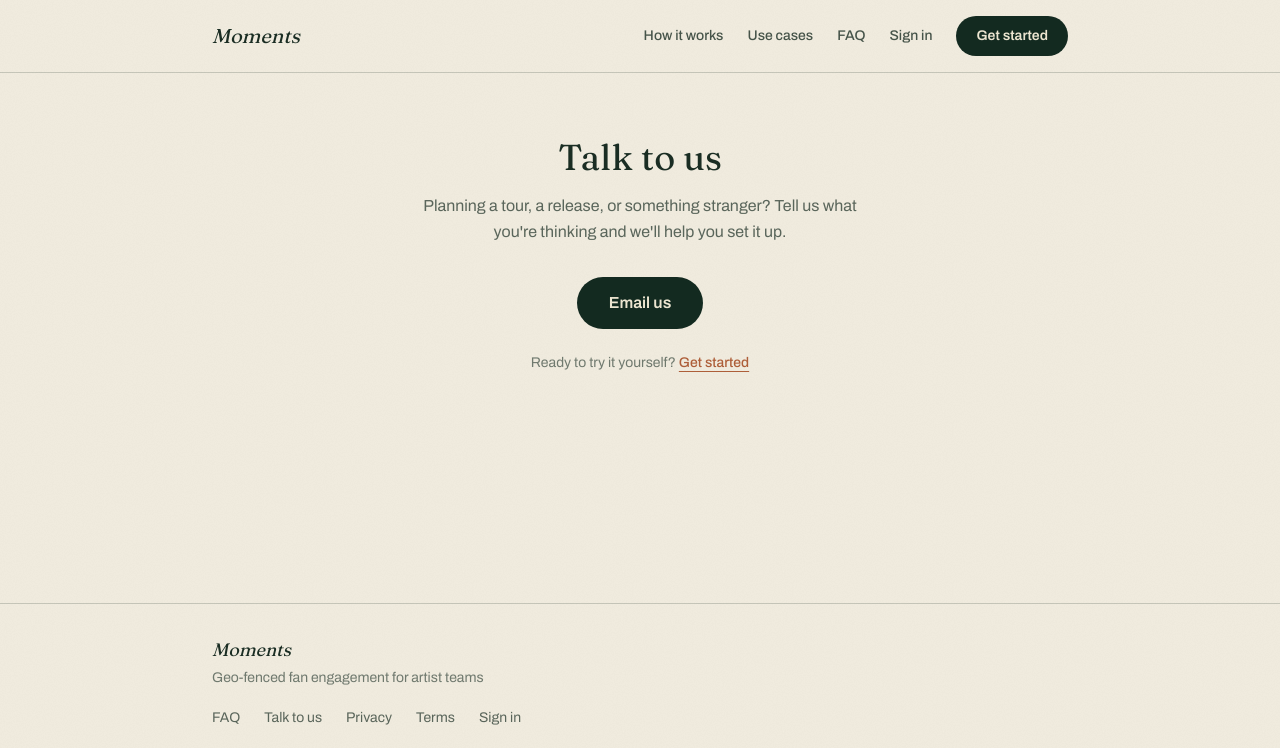
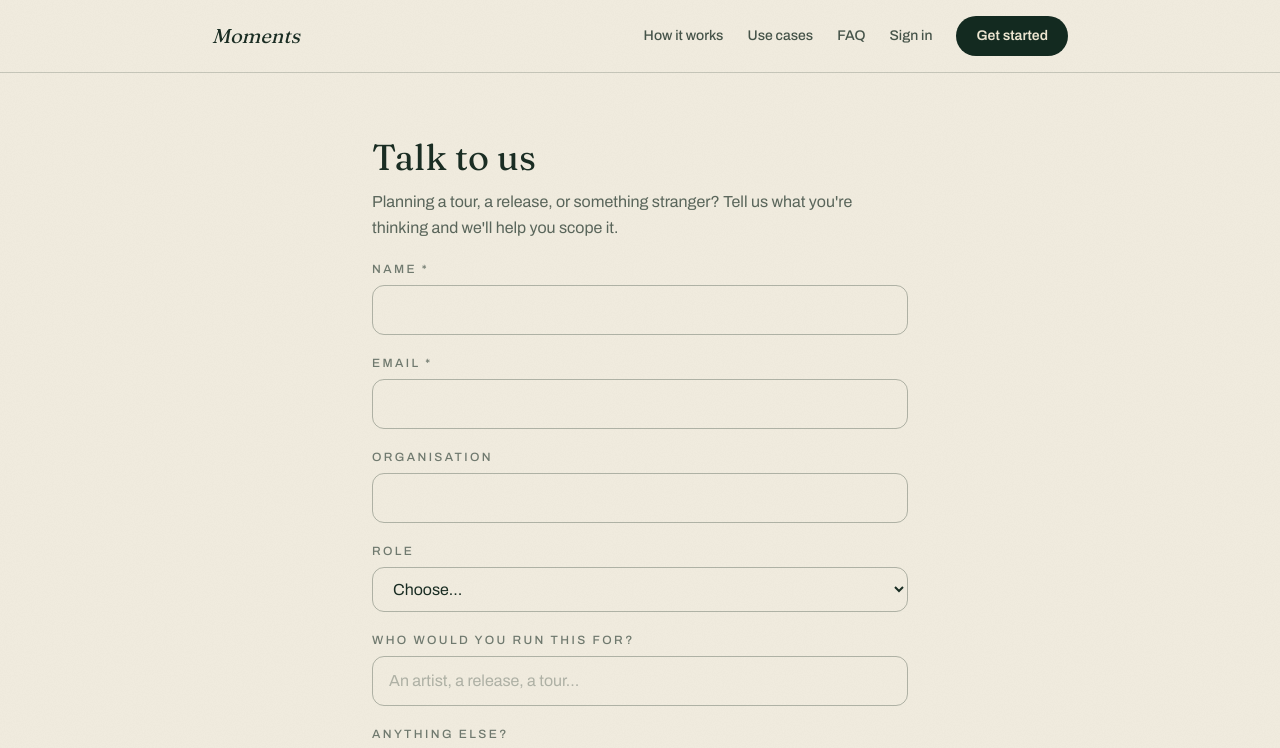
Before and after one commit to kennybay1/tour-activation-mvp, a Next.js app: page /request-access in a window 1280 px wide. Shown: the top 748 px of the page. Built offline with nearby package versions, Linux system fonts and the light colour scheme.

Commit message:
Moments: marketing site, lead capture, admin oversight, reward uploads

```diff
--- a/app/(marketing)/request-access/page.tsx
+++ b/app/(marketing)/request-access/page.tsx
@@ -1,31 +1,8 @@
 import type { Metadata } from "next";
-import Link from "next/link";
+import RequestAccessForm from "./request-form";
 
 export const metadata: Metadata = { title: "Talk to us" };
 
 export default function RequestAccessPage() {
-  return (
-    <div className="mx-auto w-full max-w-2xl px-5 py-16 text-center">
-      <h1 className="font-serif text-4xl">Talk to us</h1>
-      <p className="mx-auto mt-4 max-w-md leading-relaxed text-ink/70">
-        Planning a tour, a release, or something stranger? Tell us what
-        you&apos;re thinking and we&apos;ll help you set it up.
-      </p>
-      <a
-        href="mailto:kennybay@hotmail.co.uk?subject=Moments"
-        className="mt-8 inline-block rounded-full bg-forest-deep px-8 py-3.5 font-semibold text-parchment transition active:scale-[0.98]"
-      >
-        Email us
-      </a>
-      <p className="mt-6 text-sm text-ink/60">
-        Ready to try it yourself?{" "}
-        <Link
-          href="/signup"
-          className="font-medium text-clay underline underline-offset-4"
-        >
-          Get started
-        </Link>
-      </p>
-    </div>
-  );
+  return <RequestAccessForm />;
 }
--- /dev/null
+++ b/app/(marketing)/request-access/request-form.tsx
@@ -0,0 +1,191 @@
+"use client";
+
+import { useState } from "react";
+import Link from "next/link";
+
+const inputCls =
+  "w-full rounded-xl border border-ink/30 bg-transparent px-4 py-3 text-ink placeholder-ink/30 outline-none focus:border-forest";
+const labelCls =
+  "mb-2 mt-5 block text-xs font-medium uppercase tracking-[0.2em] text-ink/60";
+
+const ROLES = ["Artist", "Manager", "Label", "Promoter", "Agency", "Other"];
+
+export default function RequestAccessForm() {
+  const [name, setName] = useState("");
+  const [email, setEmail] = useState("");
+  const [organisation, setOrganisation] = useState("");
+  const [role, setRole] = useState("");
+  const [artistContext, setArtistContext] = useState("");
+  const [message, setMessage] = useState("");
+  const [busy, setBusy] = useState(false);
+  const [error, setError] = useState<string | null>(null);
+  const [done, setDone] = useState(false);
+
+  const onSubmit = async (e: React.FormEvent) => {
+    e.preventDefault();
+    setBusy(true);
+    setError(null);
+    try {
+      const res = await fetch("/api/leads", {
+        method: "POST",
+        headers: { "Content-Type": "application/json" },
+        body: JSON.stringify({
+          name,
+          email,
+          organisation,
+          role,
+          artist_context: artistContext,
+          message,
+        }),
+      });
+      if (res.status === 429) {
+        setError("Too many messages from this connection — try again in an hour.");
+        setBusy(false);
+        return;
+      }
+      const json = await res.json();
+      if (!json.ok) {
+        setError(
+          json.error === "invalid_email"
+            ? "That email address doesn't look right."
+            : "Something went wrong — your message wasn't sent. Please try again."
+        );
+        setBusy(false);
+        return;
+      }
+      setDone(true);
+    } catch {
+      setError(
+        "Something went wrong — your message wasn't sent. Please try again."
+      );
+      setBusy(false);
+    }
+  };
+
+  if (done) {
+    return (
+      <div className="fade-up mx-auto w-full max-w-xl px-5 py-16 text-center">
+        <h1 className="font-serif text-4xl">Talk to us</h1>
+        <p className="mt-6 rounded-2xl border border-ink/25 p-8 font-serif text-2xl">
+          Got it — we&apos;ll be in touch shortly.
+        </p>
+        <p className="mt-6 text-sm text-ink/60">
+          Ready to build now?{" "}
+          <Link
+            href="/signup"
+            className="font-medium text-clay underline underline-offset-4"
+          >
+            Get started
+          </Link>
+        </p>
+      </div>
+    );
+  }
+
+  return (
+    <div className="mx-auto w-full max-w-xl px-5 py-16">
+      <h1 className="font-serif text-4xl">Talk to us</h1>
+      <p className="mt-3 leading-relaxed text-ink/70">
+        Planning a tour, a release, or something stranger? Tell us what
+        you&apos;re thinking and we&apos;ll help you scope it.
+      </p>
+
+      <form onSubmit={onSubmit} noValidate>
+        <label htmlFor="name" className={labelCls}>
+          Name *
+        </label>
+        <input
+          id="name"
+          required
+          value={name}
+          onChange={(e) => setName(e.target.value)}
+          className={inputCls}
+        />
+
+        <label htmlFor="email" className={labelCls}>
+          Email *
+        </label>
+        <input
+          id="email"
+          type="email"
+          required
+          autoComplete="email"
+          value={email}
+          onChange={(e) => setEmail(e.target.value)}
+          className={inputCls}
+        />
+
+        <label htmlFor="organisation" className={labelCls}>
+          Organisation
+        </label>
+        <input
+          id="organisation"
+          value={organisation}
+          onChange={(e) => setOrganisation(e.target.value)}
+          className={inputCls}
+        />
+
+        <label htmlFor="role" className={labelCls}>
+          Role
+        </label>
+        <select
+          id="role"
+          value={role}
+          onChange={(e) => setRole(e.target.value)}
+          className={inputCls}
+        >
+          <option value="">Choose…</option>
+          {ROLES.map((r) => (
+            <option key={r} value={r}>
+              {r}
+            </option>
+          ))}
+        </select>
+
+        <label htmlFor="artist-context" className={labelCls}>
+          Who would you run this for?
+        </label>
+        <input
+          id="artist-context"
+          value={artistContext}
+          onChange={(e) => setArtistContext(e.target.value)}
+          placeholder="An artist, a release, a tour…"
+          className={inputCls}
+        />
+
+        <label htmlFor="message" className={labelCls}>
+          Anything else?
+        </label>
+        <textarea
+          id="message"
+          rows={4}
+          value={message}
+          onChange={(e) => setMessage(e.target.value)}
+          className={inputCls}
+        />
+
+        {error && (
+          <p className="mt-4 text-sm font-medium text-clay">{error}</p>
+        )}
+
+        <button
+          type="submit"
+          disabled={busy || !name.trim() || !email.trim()}
+          className="mt-6 w-full rounded-full bg-forest-deep py-3.5 font-semibold text-parchment transition active:scale-[0.98] disabled:opacity-50"
+        >
+          {busy ? "Sending…" : "Send"}
+        </button>
+      </form>
+
+      <p className="mt-6 text-center text-sm text-ink/60">
+        Ready to build now?{" "}
+        <Link
+          href="/signup"
+          className="font-medium text-clay underline underline-offset-4"
+        >
+          Get started
+        </Link>
+      </p>
+    </div>
+  );
+}
--- a/app/admin/(protected)/leads/page.tsx
+++ b/app/admin/(protected)/leads/page.tsx
@@ -3,27 +3,17 @@ import { supabaseAdmin } from "@/lib/supabase-admin";
 
 export const dynamic = "force-dynamic";
 
-type LeadRow = {
-  id: string;
-  email: string;
-  marketing_consent: boolean;
-  unlocked: boolean;
-  ticket_clicked_at: string | null;
-  created_at: string;
-  campaigns: { title: string; slug: string } | null;
-};
-
 export default async function LeadsPage() {
   await requireAdmin();
   const db = supabaseAdmin();
 
-  const { data: leads } = (await db
-    .from("claims")
+  const { data: leads } = await db
+    .from("leads")
     .select(
-      "id, email, marketing_consent, unlocked, ticket_clicked_at, created_at, campaigns(title, slug)"
+      "id, name, email, organisation, role, artist_context, message, source, created_at"
     )
     .order("created_at", { ascending: false })
-    .limit(500)) as { data: LeadRow[] | null };
+    .limit(500);
 
   return (
     <div className="fade-up">
@@ -33,60 +23,52 @@ export default async function LeadsPage() {
           href="/api/admin/leads/export"
           className="rounded-full border border-ink/30 px-4 py-2 text-sm font-medium text-ink/80 transition hover:border-ink/60"
         >
-          Download all leads (CSV)
+          Download leads (CSV)
         </a>
       </div>
       <p className="mt-1 text-sm text-ink/50">
-        Every fan registration across the platform, newest first.
+        People who asked to talk, newest first.
       </p>
 
       {!leads?.length ? (
         <p className="mt-6 border-y border-ink/25 py-5 text-sm text-ink/50">
-          No sign-ups yet — they&apos;ll appear here the moment a fan
-          registers on any campaign.
+          No leads yet — they&apos;ll appear here when someone sends the
+          &ldquo;Talk to us&rdquo; form.
         </p>
       ) : (
         <div className="mt-6 overflow-x-auto border-y border-ink/25">
           <table className="w-full text-left text-sm">
             <thead className="text-xs uppercase tracking-[0.15em] text-ink/50">
               <tr className="border-b border-ink/25">
+                <th className="px-3 py-3 font-medium">Name</th>
                 <th className="px-3 py-3 font-medium">Email</th>
-                <th className="px-3 py-3 font-medium">Campaign</th>
-                <th className="px-3 py-3 font-medium">Consent</th>
-                <th className="px-3 py-3 font-medium">Unlocked</th>
-                <th className="px-3 py-3 font-medium">Ticket click</th>
-                <th className="px-3 py-3 font-medium">Registered</th>
+                <th className="px-3 py-3 font-medium">Organisation</th>
+                <th className="px-3 py-3 font-medium">Role</th>
+                <th className="px-3 py-3 font-medium">For</th>
+                <th className="px-3 py-3 font-medium">Message</th>
+                <th className="px-3 py-3 font-medium">Source</th>
+                <th className="px-3 py-3 font-medium">Received</th>
               </tr>
             </thead>
             <tbody className="divide-y divide-ink/15">
               {leads.map((l) => (
-                <tr key={l.id}>
-                  <td className="px-3 py-3">{l.email}</td>
+                <tr key={l.id} className="align-top">
+                  <td className="px-3 py-3 font-medium">{l.name}</td>
+                  <td className="px-3 py-3 text-ink/80">{l.email}</td>
                   <td className="px-3 py-3 text-ink/60">
-                    {l.campaigns?.title ?? "—"}
+                    {l.organisation ?? "—"}
                   </td>
-                  <td className="px-3 py-3">
-                    {l.marketing_consent ? (
-                      <span className="font-medium text-forest">Yes</span>
-                    ) : (
-                      <span className="text-ink/50">No</span>
-                    )}
+                  <td className="px-3 py-3 text-ink/60">{l.role ?? "—"}</td>
+                  <td className="px-3 py-3 text-ink/60">
+                    {l.artist_context ?? "—"}
                   </td>
-                  <td className="px-3 py-3">
-                    {l.unlocked ? (
-                      <span className="font-medium text-forest">Yes</span>
-                    ) : (
-                      <span className="text-ink/50">No</span>
-                    )}
+                  <td className="max-w-xs px-3 py-3 text-ink/60">
+                    {l.message ?? "—"}
                   </td>
-                  <td className="px-3 py-3">
-                    {l.ticket_clicked_at ? (
-                      <span className="font-medium text-forest">Yes</span>
-                    ) : (
-                      <span className="text-ink/50">—</span>
-                    )}
+                  <td className="px-3 py-3 font-mono text-xs text-ink/50">
+                    {l.source}
                   </td>
-                  <td className="px-3 py-3 whitespace-nowrap text-ink/60">
+                  <td className="whitespace-nowrap px-3 py-3 text-ink/60">
                     {new Date(l.created_at).toLocaleDateString("en-GB")}
                   </td>
                 </tr>
--- a/app/api/admin/leads/export/route.ts
+++ b/app/api/admin/leads/export/route.ts
@@ -4,7 +4,7 @@ import { supabaseAdmin } from "@/lib/supabase-admin";
 
 function cell(v: unknown): string {
   if (v == null) return "";
-  const s = typeof v === "object" ? JSON.stringify(v) : String(v);
+  const s = String(v);
   return /[",\n]/.test(s) ? `"${s.replace(/"/g, '""')}"` : s;
 }
 
@@ -14,11 +14,10 @@ export async function GET(req: NextRequest) {
     return NextResponse.redirect(new URL("/admin/login", req.url));
   }
 
-  const db = supabaseAdmin();
-  const { data, error } = await db
-    .from("claims")
+  const { data, error } = await supabaseAdmin()
+    .from("leads")
     .select(
-      "email, marketing_consent, consent_at, unlocked, unlocked_at, ticket_clicked_at, created_at, campaigns(slug, title)"
+      "name, email, organisation, role, artist_context, message, source, created_at"
     )
     .order("created_at", { ascending: false });
   if (error) {
@@ -26,32 +25,19 @@ export async function GET(req: NextRequest) {
   }
 
   const headers = [
+    "name",
     "email",
-    "campaign_slug",
-    "campaign_title",
-    "marketing_consent",
-    "consent_at",
-    "unlocked",
-    "unlocked_at",
-    "ticket_clicked_at",
+    "organisation",
+    "role",
+    "artist_context",
+    "message",
+    "source",
     "created_at",
   ];
   const lines = [headers.join(",")];
-  for (const r of data as unknown as Array<
-    Record<string, unknown> & { campaigns: { slug: string; title: string } | null }
-  >) {
+  for (const r of data) {
     lines.push(
-      [
-        cell(r.email),
-        cell(r.campaigns?.slug),
-        cell(r.campaigns?.title),
-        cell(r.marketing_consent),
-        cell(r.consent_at),
-        cell(r.unlocked),
-        cell(r.unlocked_at),
-        cell(r.ticket_clicked_at),
-        cell(r.created_at),
-      ].join(",")
+      headers.map((h) => cell((r as Record<string, unknown>)[h])).join(",")
     );
   }
 
--- /dev/null
+++ b/app/api/leads/route.ts
@@ -0,0 +1,75 @@
+import { NextRequest, NextResponse } from "next/server";
+import { supabaseAdmin } from "@/lib/supabase-admin";
+
+const EMAIL_RE = /^[^\s@]+@[^\s@]+\.[^\s@]+$/;
+const ROLES = ["Artist", "Manager", "Label", "Promoter", "Agency", "Other"];
+const RATE_MAX = 5;
+const RATE_WINDOW_MS = 60 * 60 * 1000;
+
+// Per-IP rate limit, held in memory. On serverless this is per warm
+// instance rather than truly global — good enough to stop casual abuse
+// of a form that only writes rows.
+const hits = new Map<string, number[]>();
+function rateLimited(ip: string): boolean {
+  const now = Date.now();
+  const recent = (hits.get(ip) ?? []).filter((t) => now - t < RATE_WINDOW_MS);
+  if (recent.length >= RATE_MAX) {
+    hits.set(ip, recent);
+    return true;
+  }
+  recent.push(now);
+  hits.set(ip, recent);
+  return false;
+}
+
+function optional(v: unknown, max = 2000): string | null {
+  if (typeof v !== "string") return null;
+  const s = v.trim().slice(0, max);
+  return s || null;
+}
+
+type LeadResponse = { ok: true } | { error: string };
+
+export async function POST(
+  req: NextRequest
+): Promise<NextResponse<LeadResponse>> {
+  const ip =
+    req.headers.get("x-forwarded-for")?.split(",")[0]?.trim() || "unknown";
+  if (rateLimited(ip)) {
+    return NextResponse.json({ error: "rate_limited" }, { status: 429 });
+  }
+
+  let body: Record<string, unknown>;
+  try {
+    body = await req.json();
+  } catch {
+    return NextResponse.json({ error: "invalid_json" }, { status: 400 });
+  }
+
+  const { name, email, organisation, role, artist_context, message } = body;
+
+  if (typeof name !== "string" || !name.trim()) {
+    return NextResponse.json({ error: "invalid_name" }, { status: 400 });
+  }
+  if (typeof email !== "string" || !EMAIL_RE.test(email.trim())) {
+    return NextResponse.json({ error: "invalid_email" }, { status: 400 });
+  }
+  const roleValue = optional(role, 40);
+  if (roleValue && !ROLES.includes(roleValue)) {
+    return NextResponse.json({ error: "invalid_role" }, { status: 400 });
+  }
+
+  const { error } = await supabaseAdmin().from("leads").insert({
+    name: name.trim().slice(0, 200),
+    email: email.trim().toLowerCase(),
+    organisation: optional(organisation, 200),
+    role: roleValue,
+    artist_context: optional(artist_context, 500),
+    message: optional(message),
+  });
+  if (error) {
+    return NextResponse.json({ error: "server_error" }, { status: 500 });
+  }
+
+  return NextResponse.json({ ok: true });
+}
```
